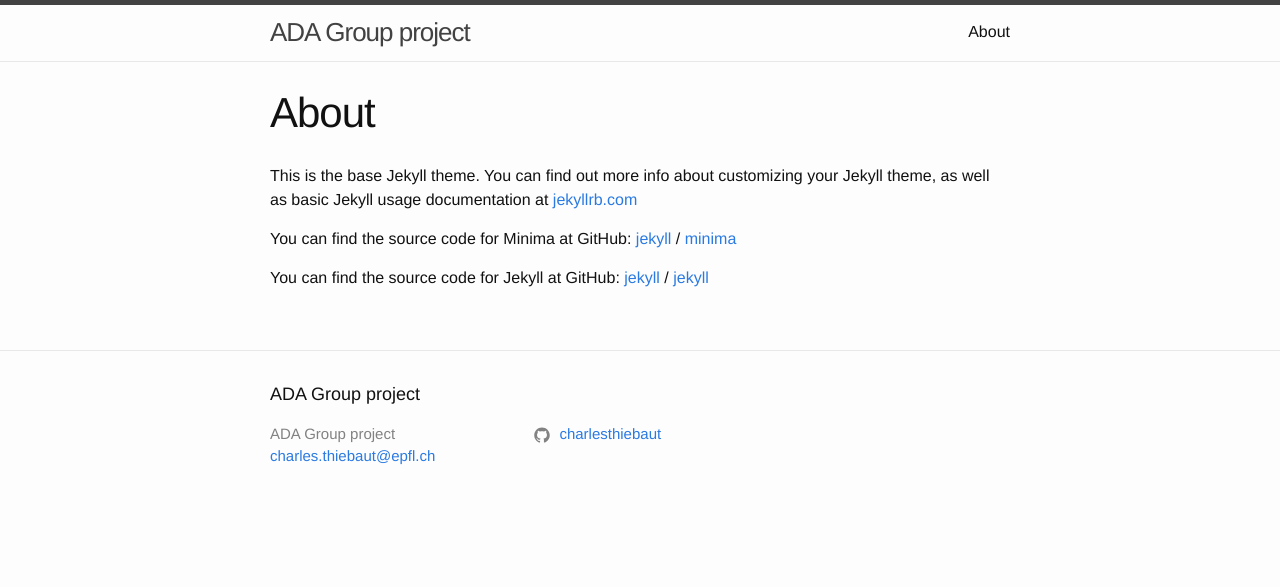
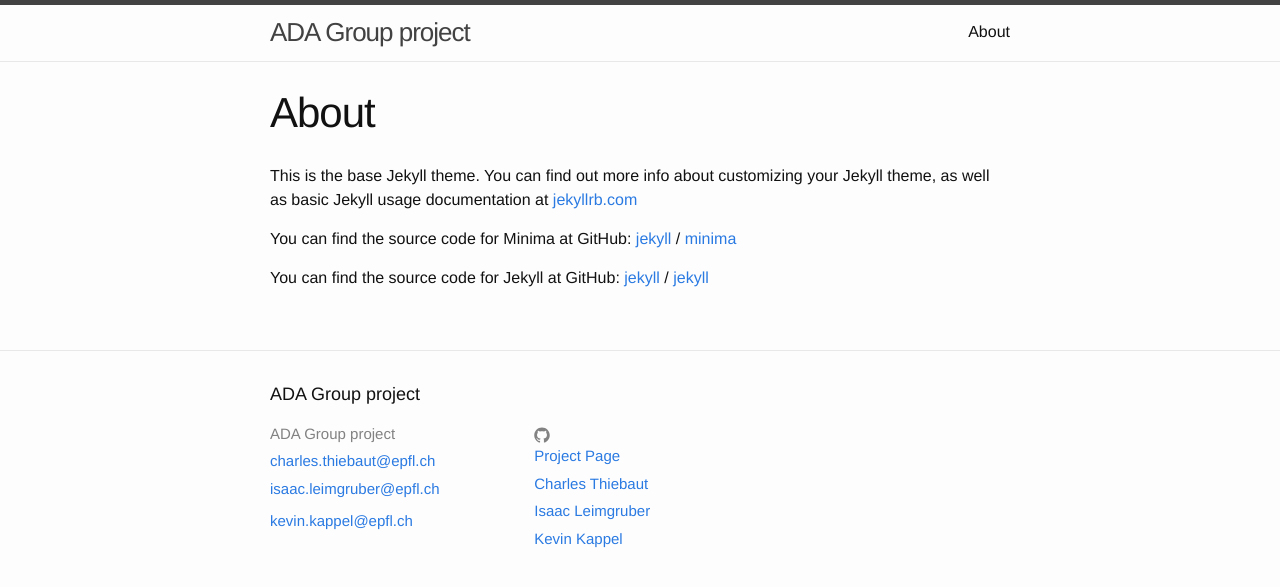
Before and after one commit to charlesthiebaut/charlesthiebaut.github.io, a Jekyll site: the page built from about.md, in a window 1280 px wide. Shown: the top 587 px of the page. Built offline with Jekyll 4.4.1, drawn with Linux system fonts in a browser that asks for light colours.

Commit message:
lunch draft

```diff
--- a/_includes/footer.html
+++ b/_includes/footer.html
@@ -6,7 +6,7 @@
 
     <div class="footer-col-wrapper">
       <div class="footer-col footer-col-1">
-        <ul class="contact-list">
+        <ul class="social-media-list">
           <li>
             {% if site.author %}
               {{ site.author | escape }}
@@ -15,9 +15,9 @@
             {% endif %}
             </li>
             {% if site.email %}
-            <li><a href="mailto:{{ Charles Thiebaut }}">{{ site.email }}</a></li>
-            <li><a href="mailto:{{ Isaac Leimgruber }}">{{ isaac.leimgruber@epfl.ch }}</a></li>
-            <li><a href="mailto:{{ Kevin Kappel }}">{{ kevin.kappel@epfl.ch }}</a></li>
+            <li><a href="mailto:{{site.email}}">{{site.email}}</a></li>
+            <li><a href="mailto:isaac.leimgruber@epfl.ch">isaac.leimgruber@epfl.ch</a><li>
+            <li><a href="mailto:kevin.kappel@epfl.ch">kevin.kappel@epfl.ch</a></li>
             {% endif %}
         </ul>
       </div>
@@ -26,8 +26,18 @@
         <ul class="social-media-list">
           {% if site.github_username %}
           <li>
-            {% include icon-github.html username=site.github_username %}
+              <a href="IsaacLeimgruber/ADA_labs_repo/tree/master/Project"><span class="icon icon--github">{% include icon-github.svg %}</span><span class="username"><br>Project Page</span></a>
           </li>
+          <li>
+            <a href="https://github.com/charlesthiebaut">Charles Thiebaut</a>
+          </li>
+           <li>
+            <a href="https://github.com/IsaacLeimgruber">Isaac Leimgruber</a>
+          </li>
+           <li>
+            <a href="https://github.com/kevin-01">Kevin Kappel</a>
+          </li>
+
           {% endif %}
         </ul>
       </div>
```
Also changed, not shown: _posts/2017-12-12-ADA_Project.markdown (added, +12 -0 lines), _posts/2017-12-19-ADA_Project.markdown (deleted, +0 -10 lines), 2 other files.
